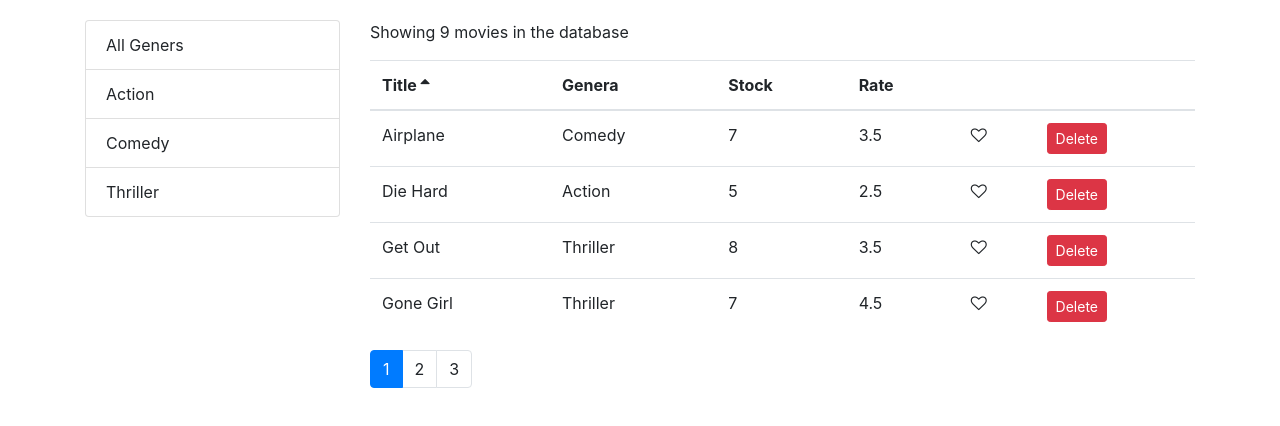
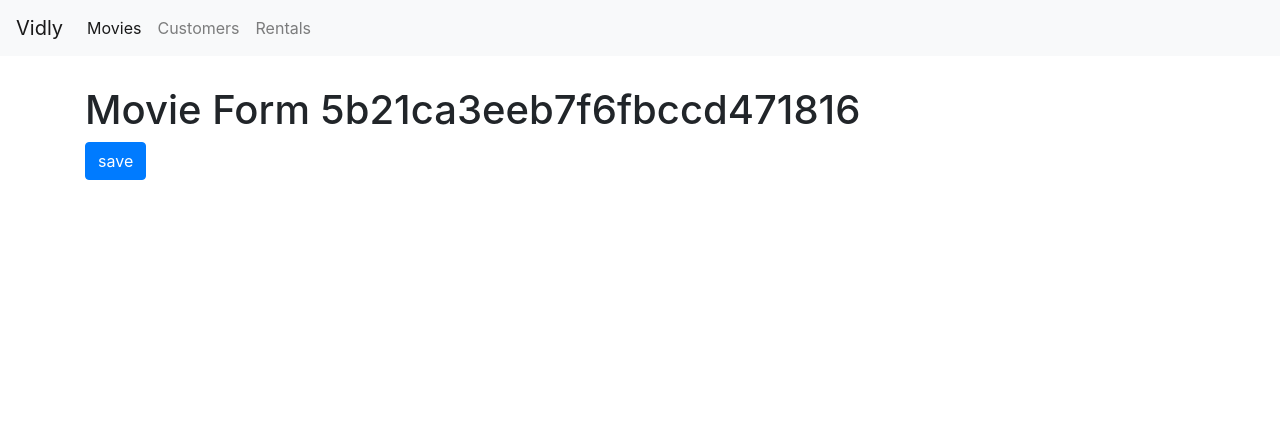
Before and after one commit to MennaRamadan/vidly-demo-2, a React (Create React App) app: page /movies/5b21ca3eeb7f6fbccd471816 in a window 1280 px wide. Shown: the top 426 px of the page. Built offline with nearby package versions, Linux system fonts and the light colour scheme.

Commit message:
working on navbar and routing

```diff
--- a/package.json
+++ b/package.json
@@ -12,6 +12,7 @@
     "prop-types": "^15.6.2",
     "react": "^16.8.6",
     "react-dom": "^16.8.6",
+    "react-router-dom": "^4.3.1",
     "react-scripts": "3.0.0"
   },
   "scripts": {
--- a/src/App.js
+++ b/src/App.js
@@ -1,13 +1,33 @@
 import React from 'react';
+import {Route, Switch, Redirect} from 'react-router-dom';
+import Movies from './components/movies';
+import Customers from './components/customers';
+import Rentals from './components/rentals';
+import NotFound from './components/notFound';
+import NavBar from './components/navBar';
+
 import './App.css';
-import Movies from './components/movies';
+import MovieForm from './components/movieForm';
+
 
 
 function App() {
   return (
-    <main className="container">
-      <Movies/>
-    </main>
+    <React.Fragment>
+      <NavBar/>
+      <main className="container">
+        {/* <Movies/>       */}
+        <Switch>
+          <Route path="/movies/:id" component={MovieForm}/>
+          <Route path="/movies" component={Movies}/>
+          <Route path="/customers" component={Customers}/>
+          <Route path="/rentals" component={Rentals}/>
+          <Route path="/notfound" component={NotFound}/>
+          <Redirect from="/" exact to="/movies"/>
+          <Redirect to="/notFound"/>
+        </Switch>
+      </main>
+    </React.Fragment>
   );
 }
 
--- /dev/null
+++ b/src/components/customers.jsx
@@ -0,0 +1,7 @@
+import React, { Component } from 'react';
+
+const Customers = () => {
+    return (  <h1>Cutomers</h1>);
+}
+
+export default Customers;
--- /dev/null
+++ b/src/components/movieForm.jsx
@@ -0,0 +1,10 @@
+import React, { Component } from 'react';
+
+const MovieForm = ({match, history}) => {
+    return ( <div>
+        <h1>Movie Form {match.params.id}</h1>
+        <button className="btn btn-primary" onClick={() => history.push("/movies")}>save</button>
+            </div>);
+}
+
+export default MovieForm;
--- a/src/components/moviesTable.jsx
+++ b/src/components/moviesTable.jsx
@@ -1,11 +1,12 @@
 import React, { Component } from 'react';
 import Like from './common/like';
 import Table from './common/table'
+import {Link} from "react-router-dom";
 
 class MoviesTable extends Component {
 
     columns = [
-        {path: 'title', label: 'Title'},
+        {path: 'title', label: 'Title', content: movie => <Link to={`/movies/${movie._id}`}>{movie.title}</Link>},
         {path: 'genre.name', label: 'Genera'},
         {path: 'numberInStock', label: 'Stock'},
         {path: 'dailyRentalRate', label: 'Rate'},
--- /dev/null
+++ b/src/components/navBar.jsx
@@ -0,0 +1,26 @@
+import React, { Component } from 'react';
+import {Link , NavLink} from "react-router-dom";
+
+const NavBar = () => {
+    return ( <nav className="navbar navbar-expand-lg navbar-light bg-light">
+    <Link className="navbar-brand" to="/">Vidly</Link>
+    <button className="navbar-toggler" type="button" data-toggle="collapse" data-target="#navbarNav" aria-controls="navbarNav" aria-expanded="false" aria-label="Toggle navigation">
+      <span className="navbar-toggler-icon"></span>
+    </button>
+    <div className="collapse navbar-collapse" id="navbarNav">
+      <ul className="navbar-nav">
+        <li className="nav-item active">
+          <NavLink className="nav-link" to="/movies">Movies <span className="sr-only">(current)</span></NavLink>
+        </li>
+        <li className="nav-item">
+          <NavLink className="nav-link" to="/customers">Customers</NavLink>
+        </li>
+        <li className="nav-item">
+          <NavLink className="nav-link" to="/rentals">Rentals</NavLink>
+        </li>
+      </ul>
+    </div>
+  </nav> );
+}
+
+export default NavBar;
--- /dev/null
+++ b/src/components/notFound.jsx
@@ -0,0 +1,7 @@
+import React, { Component } from 'react';
+
+const NotFound = () => {
+    return (  <h1>NotFound</h1>);
+}
+
+export default NotFound;
--- /dev/null
+++ b/src/components/rentals.jsx
@@ -0,0 +1,7 @@
+import React, { Component } from 'react';
+
+const Rentals = () => {
+    return (  <h1>Rentals</h1>);
+}
+
+export default Rentals;
--- a/src/index.css
+++ b/src/index.css
@@ -1,6 +1,6 @@
 body {
   margin: 0;
-  padding: 20px 0 0 0;
+  padding: 0;
   font-family: -apple-system, BlinkMacSystemFont, "Segoe UI", "Roboto", "Oxygen",
     "Ubuntu", "Cantarell", "Fira Sans", "Droid Sans", "Helvetica Neue",
     sans-serif;
@@ -13,6 +13,10 @@
     monospace;
 }
 
+.navbar{
+   margin-bottom: 30px;
+}
+
 .clickable{
   cursor: pointer;
 }
--- a/src/index.js
+++ b/src/index.js
@@ -1,12 +1,13 @@
 import React from 'react';
 import ReactDOM from 'react-dom';
+import { BrowserRouter } from "react-router-dom";
 import './index.css';
 import App from './App';
 import * as serviceWorker from './serviceWorker';
 import 'bootstrap/dist/css/bootstrap.css';
 import 'font-awesome/css/font-awesome.css';
 
-ReactDOM.render(<App />, document.getElementById('root'));
+ReactDOM.render(<BrowserRouter><App /></BrowserRouter>, document.getElementById('root'));
 
 // If you want your app to work offline and load faster, you can change
 // unregister() to register() below. Note this comes with some pitfalls.
```
Also changed, not shown: 1 other file (tests, documents, lock files or other folders).
